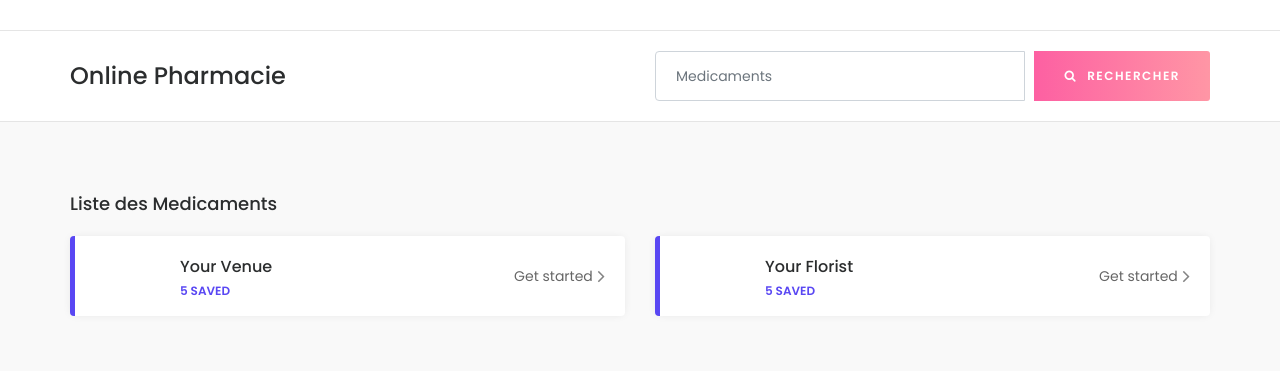
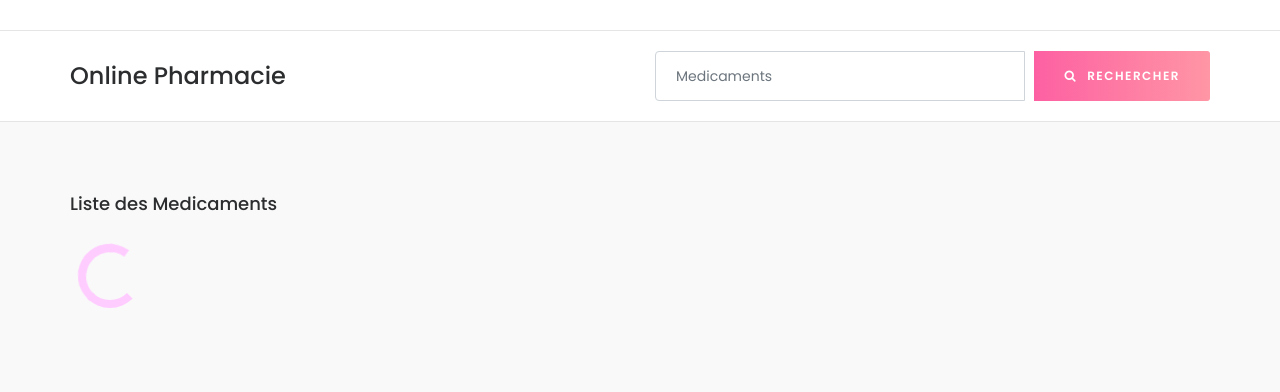
Before and after one commit to guindosaros/pharmaapi, a Django app: page / in a window 1280 px wide. Shown: the top 392 px of the page. Run offline with Django 3.2, Linux system fonts and the light colour scheme; some libraries are stand-ins or nearby versions; some web fonts are replaced.

Commit message:
init vue js in projets

```diff
--- a/medocapi/views/medicaments.py
+++ b/medocapi/views/medicaments.py
@@ -1,11 +1,11 @@
-from rest_framework.viewsets import ReadOnlyModelViewSet
+from rest_framework.viewsets import ModelViewSet
 from drf_yasg.utils import swagger_auto_schema
 
 
 from medocapi import serializers, models, schema, filters
 
 
-class MedicamentViewSet(ReadOnlyModelViewSet):
+class MedicamentViewSet(ModelViewSet):
 
     serializer_class = serializers.MedicamentSerializer
     detail_serializer_class = serializers.DetailMedicamentsSerializer
--- a/templates/base/home_base.html
+++ b/templates/base/home_base.html
@@ -32,8 +32,8 @@
 	<link rel="stylesheet" type="text/css" href="{% static 'css/style.css' %}">
 	<link rel="stylesheet" type="text/css" href="{% static 'css/templete.css' %}">
 	<link rel="stylesheet" type="text/css" href="{% static 'css/responsive.min.css' %}">
-	<link class="skin" rel="stylesheet" type="text/css" href="css/skin/skin-1.css' %}">
-	<link rel="stylesheet" type="text/css" href="css/star-rating-svg.css">
+	<link class="skin" rel="stylesheet" type="text/css" href="{% static 'css/skin/skin-1.css' %}">
+	<link rel="stylesheet" type="text/css" href="{% static 'css/star-rating-svg.css' %}">
 
 </head>
 <body id="bg">
--- a/templates/pages/index.html
+++ b/templates/pages/index.html
@@ -1,10 +1,47 @@
 {% extends 'base/home_base.html' %}
 {% load static %}
 {% block pagecss %}
+<style>
+	.lds-ring {
+		display: inline-block;
+		position: relative;
+		width: 80px;
+		height: 80px;
+	  }
+	  .lds-ring div {
+		box-sizing: border-box;
+		display: block;
+		position: absolute;
+		width: 64px;
+		height: 64px;
+		margin: 8px;
+		border: 8px solid #fcf;
+		border-radius: 50%;
+		animation: lds-ring 1.2s cubic-bezier(0.5, 0, 0.5, 1) infinite;
+		border-color: #fcf transparent transparent transparent;
+	  }
+	  .lds-ring div:nth-child(1) {
+		animation-delay: -0.45s;
+	  }
+	  .lds-ring div:nth-child(2) {
+		animation-delay: -0.3s;
+	  }
+	  .lds-ring div:nth-child(3) {
+		animation-delay: -0.15s;
+	  }
+	  @keyframes lds-ring {
+		0% {
+		  transform: rotate(0deg);
+		}
+		100% {
+		  transform: rotate(360deg);
+		}
+	  }
 
+</style>
 {% endblock pagecss %}
 {% block content %}
-    <div class="page-content bg-white">
+    <div class="page-content bg-white" id='App'>
 		<div class="section-full bg-white plan-tools-bx">
 			<div class="container">
 
@@ -40,25 +77,17 @@
 								<div class="planner-category">
 									<h3 class="category-title">Liste des Medicaments</h3>
 								</div>
-								<div class="tab-content" id="myTabContent">
+								<div class="lds-ring" v-if='data_loader'><div></div><div></div><div></div><div></div></div>
+								<div class="tab-content" id="myTabContent" v-if='!data_loader'>
 									<div class="planner-shortlist-bx tab-pane fade show active" id="Shortlisted" role="tabpanel" aria-labelledby="home-tab">
 										<ul>
-											<li>
-												<a href="javascript:void(0);" class="rightopen shortlist shortlist-add">
+											<li v-for="item in medicaments" :key="item.code">
+												<a href="#" class="rightopen shortlist shortlist-add">
 													<div class="add-info">
-														<h6 class="shortlist-name">Your Venue</h6>
-														<p>5 Saved</p>
+														<h6 class="shortlist-name">${item.nom}</h6>
+														<p>${item.ppv} FCFA</p>
 													</div>
-													<span class="shortlist-click">Get started <i class="fa fa-angle-right"></i></span>
-												</a>
-											</li>
-											<li>
-												<a href="javascript:void(0);" class="rightopen shortlist shortlist-add">
-													<div class="add-info">
-														<h6 class="shortlist-name">Your Florist</h6>
-														<p>5 Saved</p>
-													</div>
-													<span class="shortlist-click">Get started <i class="fa fa-angle-right"></i></span>
+													<span class="shortlist-click">Voir-detail<i class="fa fa-angle-right"></i></span>
 												</a>
 											</li>
 										</ul>
@@ -75,5 +104,37 @@
     </div>
 {% endblock content %}
 {% block pagejs %}
+<script src="https://unpkg.com/vue@2"></script>
+<script src='https://unpkg.com/axios/dist/axios.min.js'></script>
+<script>
+    new Vue({
+        el: '#App',
+        data: {
+			base_url: window.location.protocol + "//" + window.location.host + "/",
+			data_loader : true,
+
+			//data
+			medicaments : [],
+
+        },
+        delimiters: ["${", "}"],
+		mounted() {
+			this.get_all_medoc_page()
+
+		},
+        methods: {
+			get_all_medoc_page: function () {
+                axios.defaults.xsrfCookieName = 'csrftoken';
+                axios.defaults.xsrfHeaderName = 'X-CSRFToken';
+                axios.get("/api/v1/medicaments/")
+                    .then(response => {
+                        this.medicaments = response.data.results
+                        this.data_loader = false;
+                    })
+                    .catch((err) => { console.log(err); });
+            },
+        },
+    })
+</script>
 
 {% endblock pagejs %}
```
